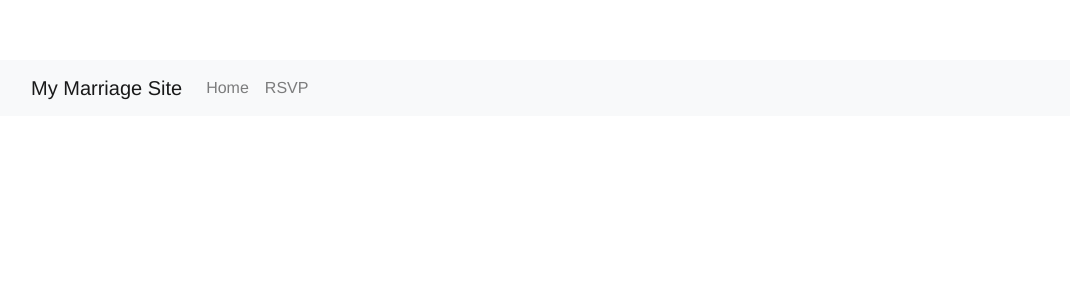
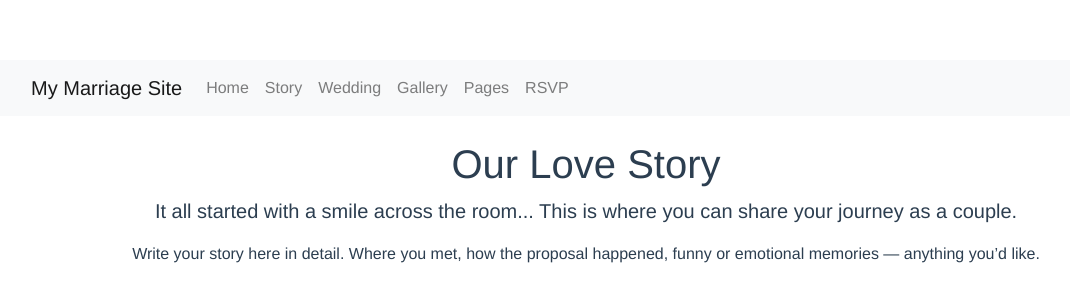
Before and after one commit to SakalNatalia/TestFull, a Vue app in the folder marriageweb/: page /story in a window 1280 px wide. Shown: the top 302 px of the page, without its empty margins (54-1124 px from the left). Built offline with nearby package versions, Linux system fonts and the light colour scheme.

Commit message:
Every page is set up

```diff
--- a/marriageweb/src/App.vue
+++ b/marriageweb/src/App.vue
@@ -7,6 +7,18 @@
           <ul class="navbar-nav ms-auto">
             <li class="nav-item">
               <router-link class="nav-link" to="/">Home</router-link>
+            </li>
+            <li class="nav-item">
+              <router-link class="nav-link" to="/story">Story</router-link>
+            </li>
+            <li class="nav-item">
+              <router-link class="nav-link" to="/wedding">Wedding</router-link>
+            </li>
+            <li class="nav-item">
+              <router-link class="nav-link" to="/gallery">Gallery</router-link>
+            </li>
+            <li class="nav-item">
+              <router-link class="nav-link" to="/pages">Pages</router-link>
             </li>
             <li class="nav-item">
               <router-link class="nav-link" to="/rsvp">RSVP</router-link>
--- /dev/null
+++ b/marriageweb/src/views/GalleryView.vue
@@ -0,0 +1,16 @@
+<template>
+    <div class="container mt-4">
+      <h1 class="mb-4">Photo Gallery</h1>
+      <div class="row">
+        <div class="col-md-4 mb-3" v-for="n in 6" :key="n">
+          <img :src="`/assets/gallery${n}.jpg`" class="img-fluid rounded shadow-sm" alt="Wedding photo" />
+        </div>
+      </div>
+    </div>
+  </template>
+
+  <script>
+  export default {
+    name: 'GalleryView'
+  };
+  </script>
--- /dev/null
+++ b/marriageweb/src/views/PagesView.vue
@@ -0,0 +1,12 @@
+<template>
+    <div class="container mt-4">
+      <h1>Page Title</h1>
+      <p>This is a blank template. Add whatever content you'd like!</p>
+    </div>
+  </template>
+
+  <script>
+  export default {
+    name: 'PageView'
+  };
+  </script>
--- /dev/null
+++ b/marriageweb/src/views/StoryView.vue
@@ -0,0 +1,17 @@
+<template>
+    <div class="container mt-4">
+      <h1>Our Love Story</h1>
+      <p class="lead">
+        It all started with a smile across the room... This is where you can share your journey as a couple.
+      </p>
+      <p>
+        Write your story here in detail. Where you met, how the proposal happened, funny or emotional memories — anything you’d like.
+      </p>
+    </div>
+  </template>
+
+  <script>
+  export default {
+    name: 'StoryView'
+  };
+  </script>
--- /dev/null
+++ b/marriageweb/src/views/WeddingView.vue
@@ -0,0 +1,25 @@
+<template>
+    <div class="container mt-4">
+      <h1>Wedding Details</h1>
+      <ul class="list-group list-group-flush mt-3">
+        <li class="list-group-item">
+          <strong>Date:</strong> June 15, 2025
+        </li>
+        <li class="list-group-item">
+          <strong>Time:</strong> 4:00 PM
+        </li>
+        <li class="list-group-item">
+          <strong>Location:</strong> Sunset Gardens, 123 Love Lane, Weddingville
+        </li>
+        <li class="list-group-item">
+          <strong>Dress Code:</strong> Formal
+        </li>
+      </ul>
+    </div>
+  </template>
+
+  <script>
+  export default {
+    name: 'WeddingView'
+  };
+  </script>
```
Also changed, not shown: marriageweb/src/router/index.js (+9 -1 lines).
